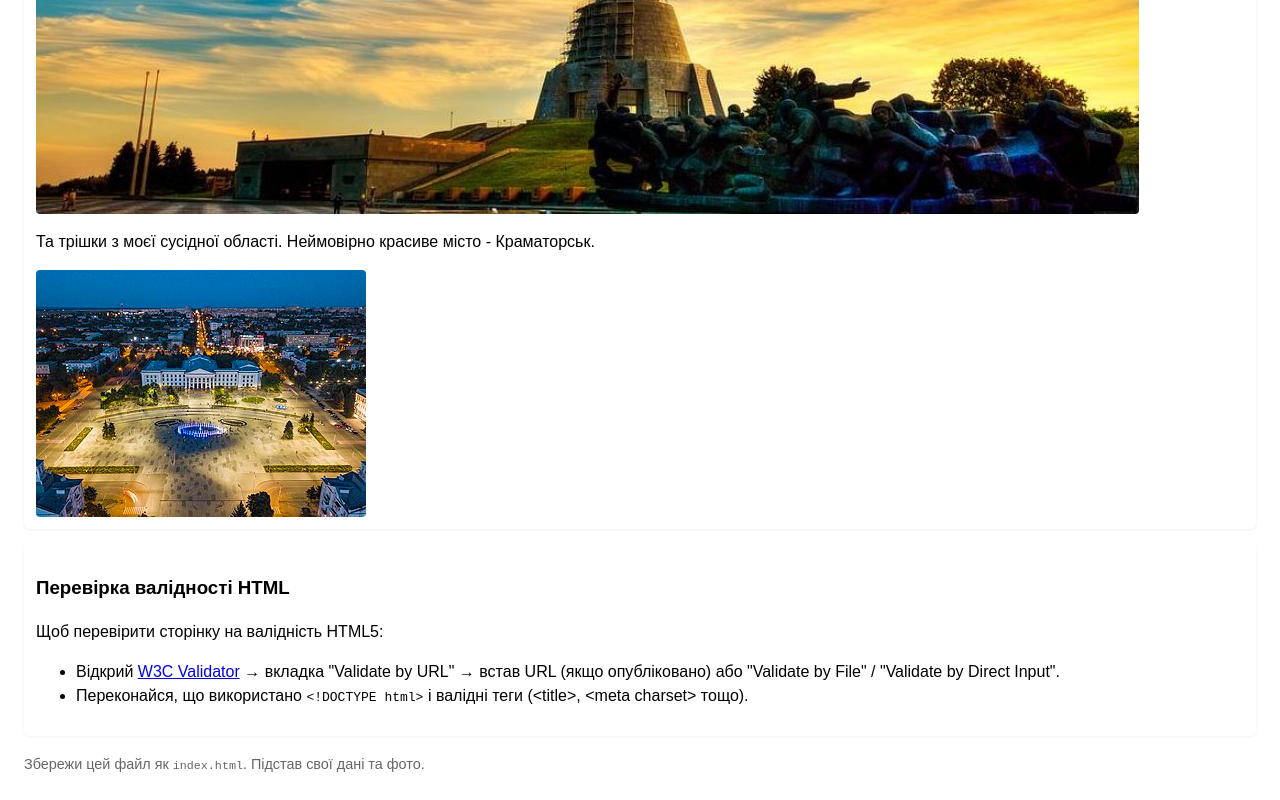
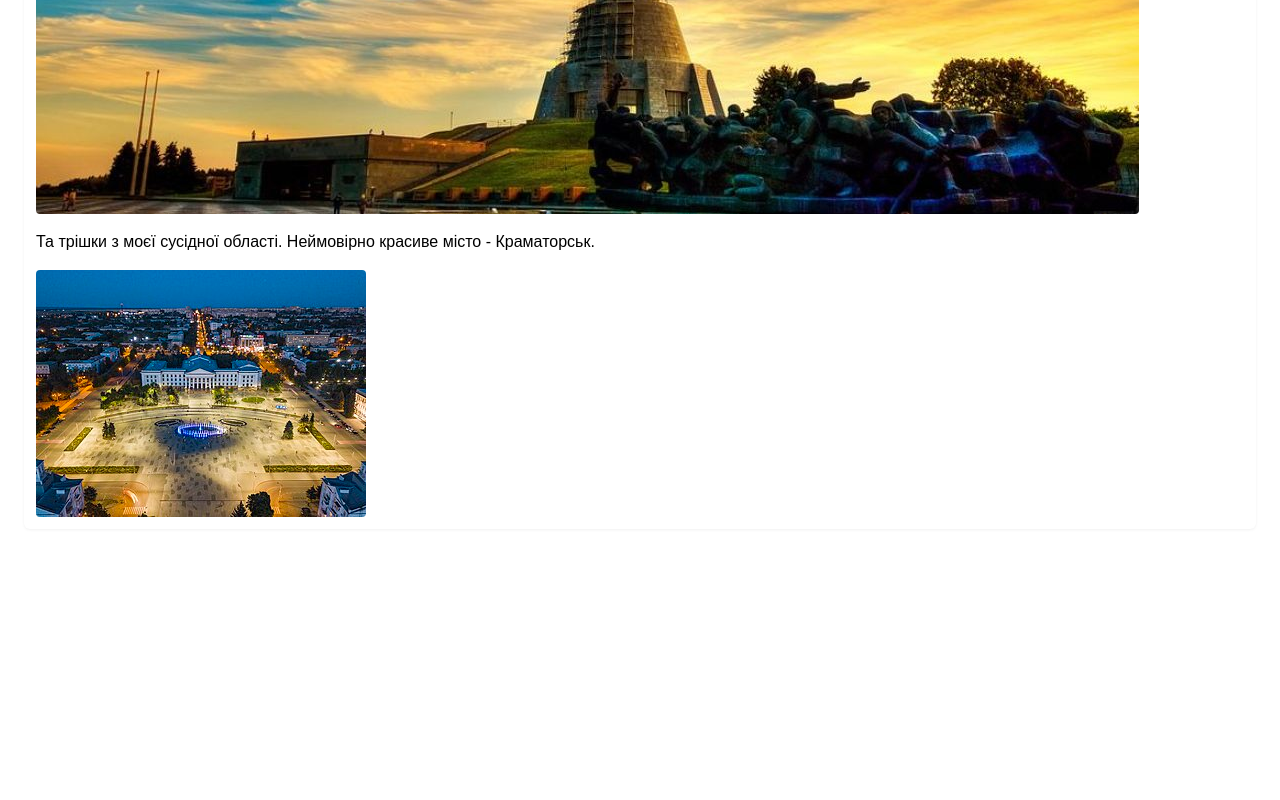
Before and after one commit to ip34is/OFE-1lab, a plain HTML site: page index.html in a window 1280 px wide. Shown: the part 1707-2507 px from the top of the page. After the commit the page ends 2260 px from the top, so only its background shows below. Drawn offline with Linux system fonts and the light colour scheme.

Commit message:
Update index.html

```diff
--- a/index.html
+++ b/index.html
@@ -66,18 +66,5 @@
     </a>
 </section>
 
-<section>
-    <h3>Перевірка валідності HTML</h3>
-    <p>Щоб перевірити сторінку на валідність HTML5:</p>
-    <ul>
-        <li>Відкрий <a href="https://validator.w3.org/" target="_blank" rel="noopener noreferrer">W3C Validator</a> → вкладка "Validate by URL" → встав URL (якщо опубліковано) або "Validate by File" / "Validate by Direct Input".</li>
-        <li>Переконайся, що використано <code>&lt;!DOCTYPE html&gt;</code> і валідні теги (&lt;title&gt;, &lt;meta charset&gt; тощо).</li>
-    </ul>
-</section>
-
-<footer style="font-size:0.9em; color:#666; margin-top:18px;">
-    <p>Збережи цей файл як <code>index.html</code>. Підстав свої дані та фото.</p>
-</footer>
-
 </body>
 </html>
```
